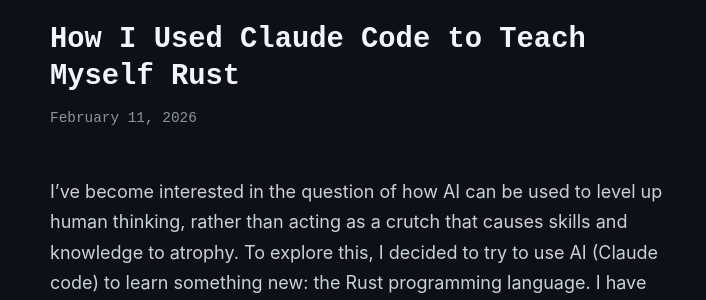
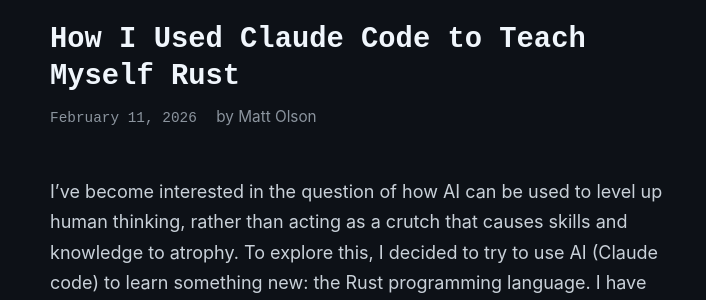
Before and after one commit to mlolson/blog, a Jekyll site: the page built from _posts/2026-02-11-learning-rust.md, in a window 1280 px wide. Shown: the part 125-425 px from the top of the page, without its empty margins (277-983 px from the left). Built offline with Jekyll 4.4.1, drawn with Linux system fonts in a browser that asks for light colours.

Commit message:
Add author bylines to posts
Co-Authored-By: Claude Opus 4.6 <noreply@anthropic.com>

```diff
--- a/_layouts/post.html
+++ b/_layouts/post.html
@@ -5,6 +5,7 @@ layout: default
   <header class="post-header">
     <h1>{{ page.title }}</h1>
     <time datetime="{{ page.date | date_to_xmlschema }}">{{ page.date | date: "%B %-d, %Y" }}</time>
+    {% if page.author %}<span class="post-author">by {{ page.author }}</span>{% endif %}
   </header>
   <div class="post-content">
     {{ content }}
--- a/_posts/2026-02-11-learning-rust.md
+++ b/_posts/2026-02-11-learning-rust.md
@@ -2,6 +2,7 @@
 layout: post
 title: "How I Used Claude Code to Teach Myself Rust"
 date: 2026-02-11
+author: Matt Olson
 ---
 
 I've become interested in the question of how AI can be used to level up human thinking, rather than acting as a crutch that causes skills and knowledge to atrophy. To explore this, I decided to try to use AI (Claude code) to learn something new: the Rust programming language. I have long wanted to learn Rust, but I have never had the time to sit down and do it.
--- a/assets/css/style.css
+++ b/assets/css/style.css
@@ -73,6 +73,12 @@ time {
 }
 
 .post-header { margin-bottom: 2.5rem; }
+
+.post-author {
+  color: var(--text-muted);
+  font-size: 0.85rem;
+  margin-left: 0.8rem;
+}
 
 .post-content { font-size: 1rem; }
 
```
Also changed, not shown: _posts/2026-02-10-hello-world.md (+1 -0 lines).
